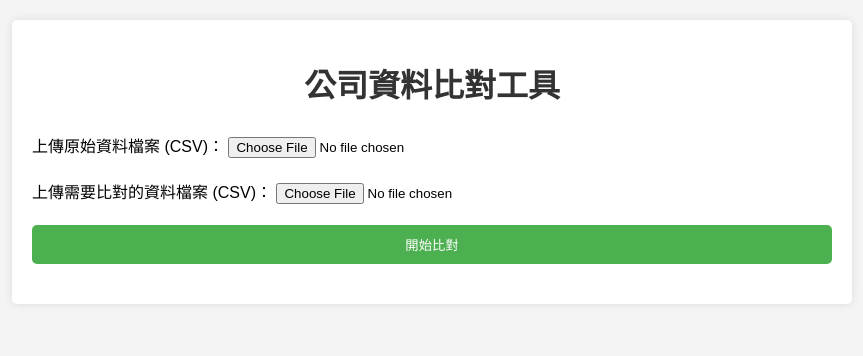
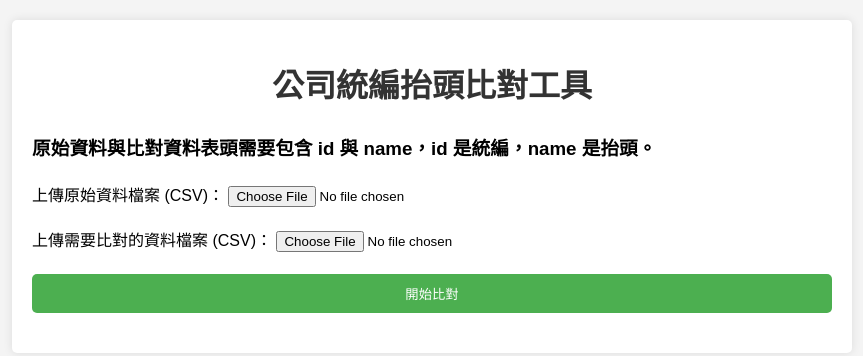
Before and after one commit to fromnowonme/companyid, a plain HTML site: page index.html in a window 1280 px wide. Shown: the whole page, without its empty margins (208-1071 px from the left). Drawn offline with nearby package versions, Linux system fonts and the light colour scheme.

Commit message:
Update index.html
增加表頭說明

```diff
--- a/index.html
+++ b/index.html
@@ -3,7 +3,7 @@
 <head>
     <meta charset="UTF-8">
     <meta name="viewport" content="width=device-width, initial-scale=1.0">
-    <title>公司資料比對工具</title>
+    <title>公司統編抬頭比對工具</title>
     <style>
         body {
             font-family: Arial, sans-serif;
@@ -59,7 +59,8 @@
 </head>
 <body>
     <div class="container">
-        <h1>公司資料比對工具</h1>
+        <h1>公司統編抬頭比對工具</h1>
+        <h3>原始資料與比對資料表頭需要包含 id 與 name，id 是統編，name 是抬頭。</h3>
         <div class="file-input">
             <label for="originalFile">上傳原始資料檔案 (CSV)：</label>
             <input type="file" id="originalFile" accept=".csv">
```
